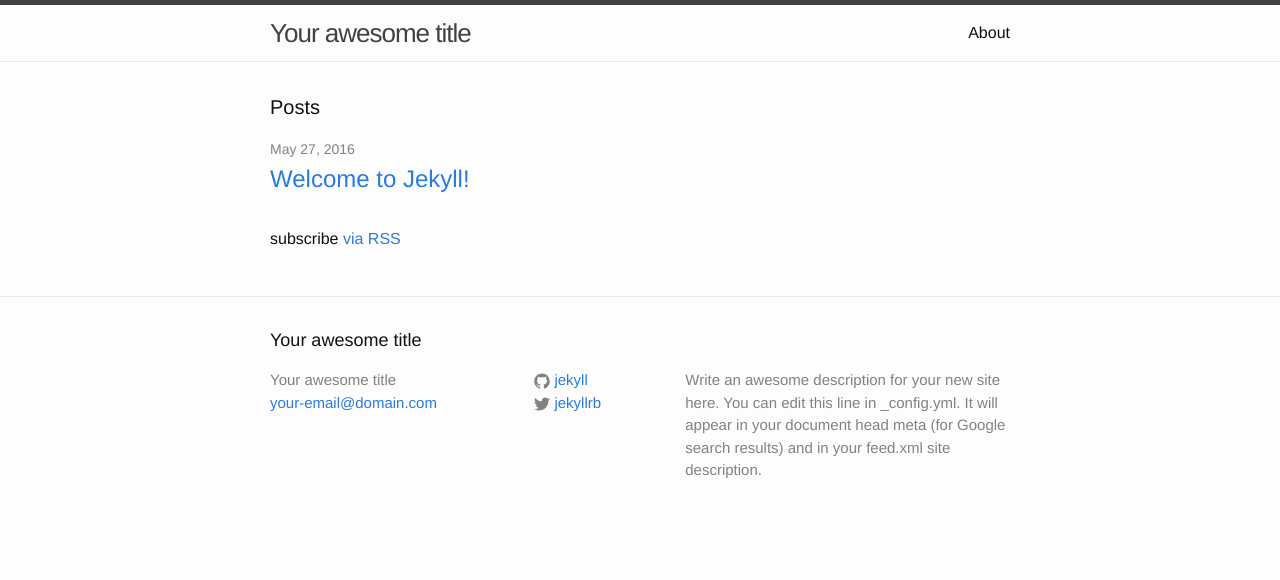
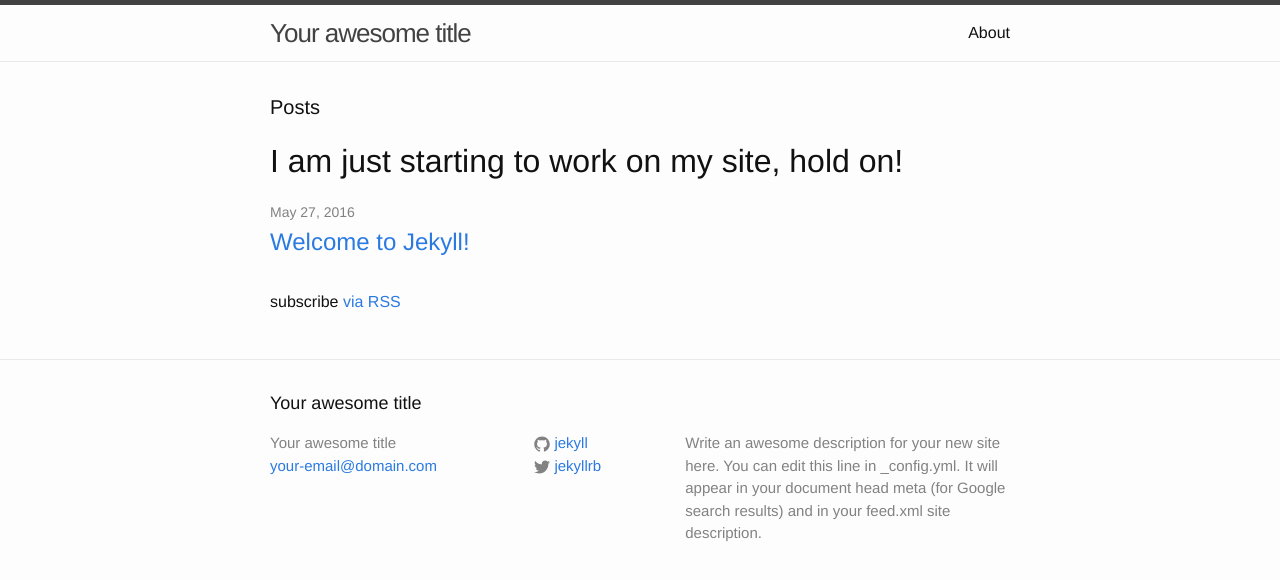
Before and after one commit to charlesfayal/charlesfayal.github.io, a Jekyll site: the page built from index.html, in a window 1280 px wide. Shown: the top 580 px of the page. Built offline with Jekyll 4.4.1, drawn with Linux system fonts in a browser that asks for light colours.

Commit message:
Update index.html

```diff
--- a/index.html
+++ b/index.html
@@ -5,6 +5,7 @@ layout: default
 <div class="home">
 
   <h1 class="page-heading">Posts</h1>
+  <h1> I am just starting to work on my site, hold on!</h1>
 
   <ul class="post-list">
     {% for post in site.posts %}
```
